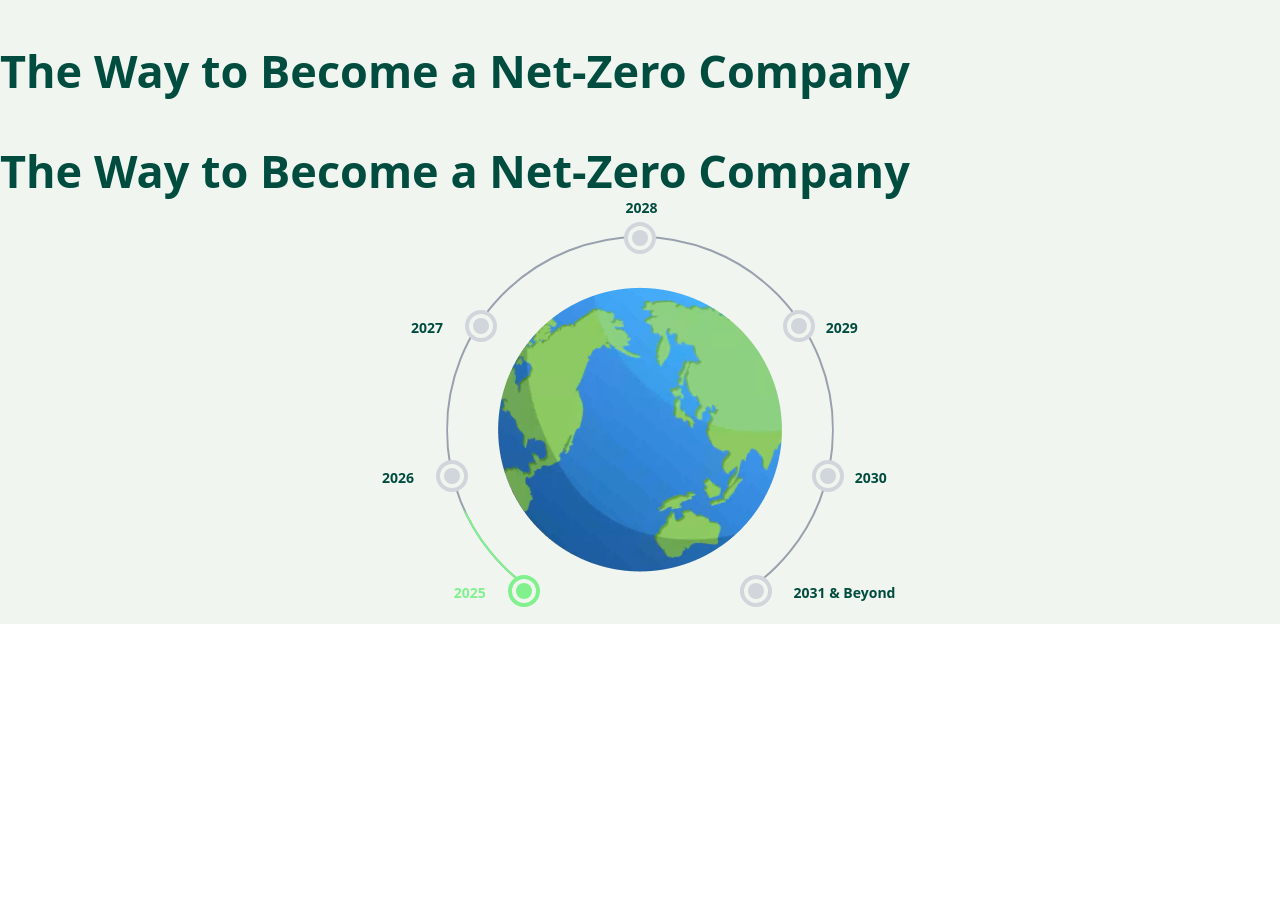
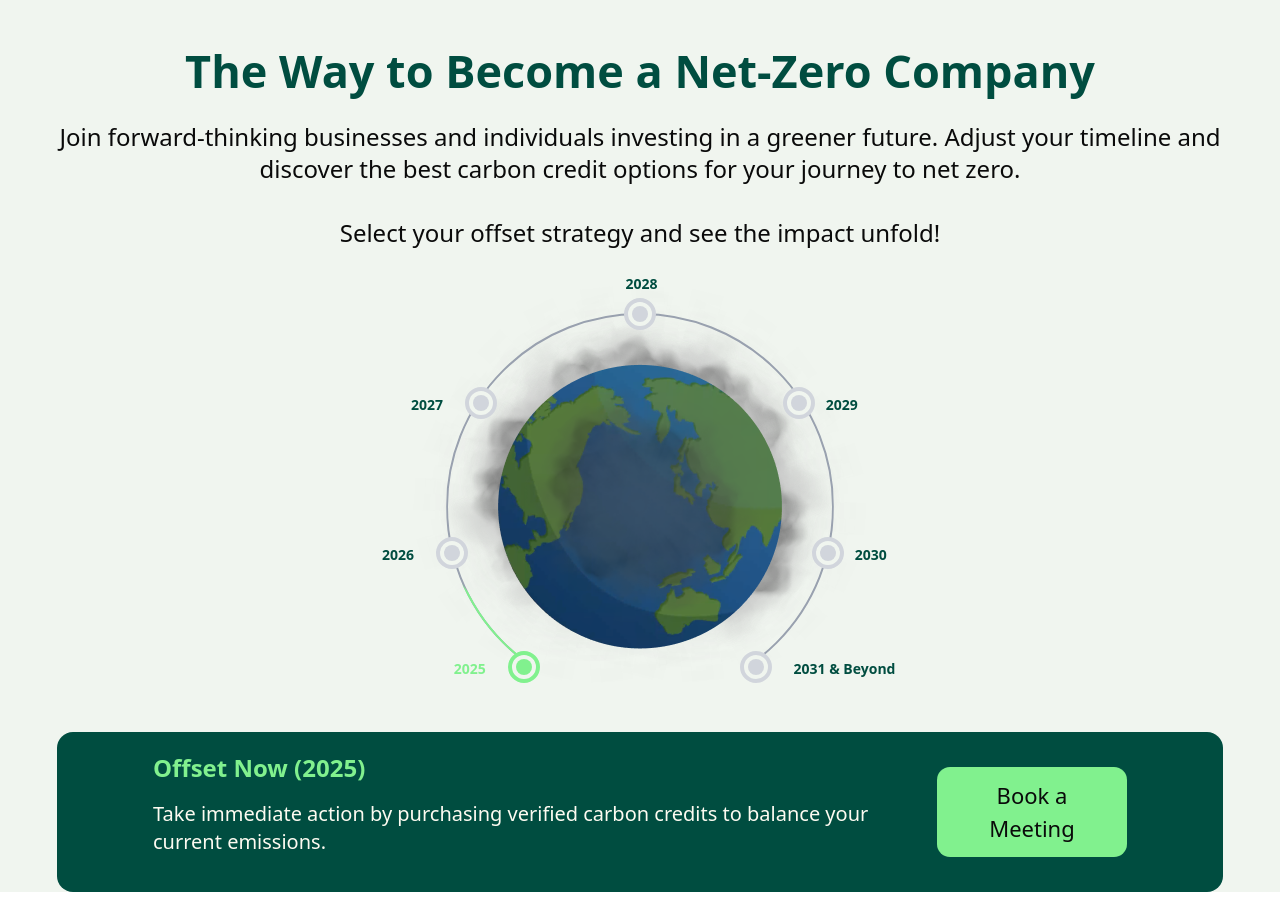
Before and after one commit to mohamedamobarak/Akhdar, a React (Vite) app: page /esg in a window 1280 px wide. Shown: the part 720-1644 px from the top of the page. Before the commit the page ends 1344 px from the top, so only its background shows below. Built offline with nearby package versions, Linux system fonts and the light colour scheme; what country-list would draw is missing.

Commit message:
netzero book

```diff
--- a/src/Modules/ESG/components/NetZeroJourney.jsx
+++ b/src/Modules/ESG/components/NetZeroJourney.jsx
@@ -1,5 +1,7 @@
 import React from 'react'
 import globe from "../../../assets/ESG/Earthh.png"; // Adjust path as needed
+import fogg from "../../../assets/ESG/fogg.png"; // Adjust path as needed
+import foggMiddle from "../../../assets/ESG/foggmiddle.png"; // Adjust path as needed
 const years = [
   { year: "2025", top: "92%", left: "20%", active: true },
   { year: "2026", top: "62.5%", left: "1.5%" },
@@ -42,15 +44,47 @@ function NetZeroJourney() {
     };
   };
   return (
-    <>
-    <h3 className='text-primary  font-bold text-[45px] text-ceter mb-8'>The Way to Become a Net-Zero Company</h3>
-    <h3 className='text-primary  font-bold text-[45px] text-ceter mb-8'>The Way to Become a Net-Zero Company</h3>
-    <div className="relative w-[387.6px] h-[387.6px] mx-auto text-center flex items-center justify-center ">
+    <div className='max-w-[1166px] m-auto'>
+    <h3 className='text-primary  font-bold lg:text-[45px] text-center mb-4'>The Way to Become a Net-Zero Company</h3>
+    <h3 className='font-medium lg:text-2xl text-center mb-8'>Join forward-thinking businesses and individuals investing in a greener future. Adjust your timeline and discover the best carbon credit options for your journey to net zero.</h3>
+    <h3 className='font-medium lg:text-2xl text-center mb-16'>Select your offset strategy and see the impact unfold!</h3>
+    <div className="relative w-[387.6px] h-[387.6px] mx-auto text-center flex items-center justify-center px-3">
       {/* Globe Image */}
+     {Array.from({ length: 4 }).map((_, i) => (
+  <img
+    key={i}
+    src={fogg}
+    alt="Fog overlay"
+    className="absolute w-full h-full object-cover pointer-events-none brightness-[80%]"
+    style={{
+      transform: `rotate(${-i * 60}deg) translateX(50px)`,   // push it out
+      transformOrigin: "50% 50%",                            // pivot at centre
+      opacity: 0.8                                           // optional: soften
+    }}
+  />
+))}
+ {Array.from({ length: 3 }).map((_, i) => (
+  <img
+    key={i}
+    src={fogg}
+    alt="Fog overlay"
+    className="absolute w-full h-full object-cover pointer-events-none brightness-[80%]"
+    style={{
+      transform: `rotate(${-i * 90}deg) translateX(40px)`,   // push it out
+      transformOrigin: "50% 50%",                            // pivot at centre
+      opacity: 0.8                                           // optional: soften
+    }}
+  />
+))}
+<img
+    src={foggMiddle}
+    alt="Fog overlay"
+    className="absolute w-full h-full object-cover top-0 left-0 z-30 brightness-[30%]"
+  />
       <img
         src={globe}
         alt="Earth"
-        className="  w-[283.79px] h-[283.79] object-contain z-10 relative"
+        className=" brightness-[60%]  w-[283.79px] h-[283.79] object-contain z-20 relative"
       />
 
       {/* Year Labels */}
@@ -80,8 +114,6 @@ function NetZeroJourney() {
                 <div
             className="absolute text-sm whitespace-nowrap"
             style={{
-            //   top: item.top,
-            //   left: item.left,
               color: item.active ? "var(--color-main)" : "#004D40",
               fontWeight: "bold" ,
               ...getTextPosition(item.year, index)
@@ -91,7 +123,6 @@ function NetZeroJourney() {
           </div>
           </div>
           </div>
-          {/* {item.year} */}
         </div>
       ))}
 
@@ -112,7 +143,22 @@ function NetZeroJourney() {
         />
       </div>
     </div>
-        </>
+    <div className="bg-primary lg:px-24 lg:my-8 md:px-8 md:py-5 flex justify-between items-center rounded-2xl">
+          <div>
+          <p className="text-main font-[600] lg:text-2xl md:text-[14.48px]  mb-4">
+            Offset Now (2025)
+          </p>
+          <p className="text-[#FDFBF1] font-medium lg:text-xl md:text-[12.06px] mb-4 ]">
+          Take immediate action by purchasing verified carbon credits to balance your current emissions.
+          </p>
+          </div>
+          <button
+  className="bg-main rounded-[13px] px-[24px] py-[12px] text-[22px] font-medium"
+>
+  Book a Meeting
+</button>
+    </div>
+        </div>
 
   )
 }
```
Also changed, not shown: src/assets/ESG/fogg.png (added), src/assets/ESG/foggmiddle.png (renamed from src/assets/ESG/fogg@3x 7.png).
